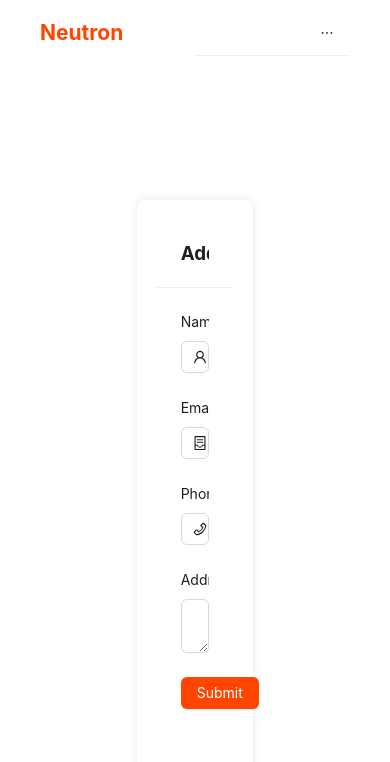
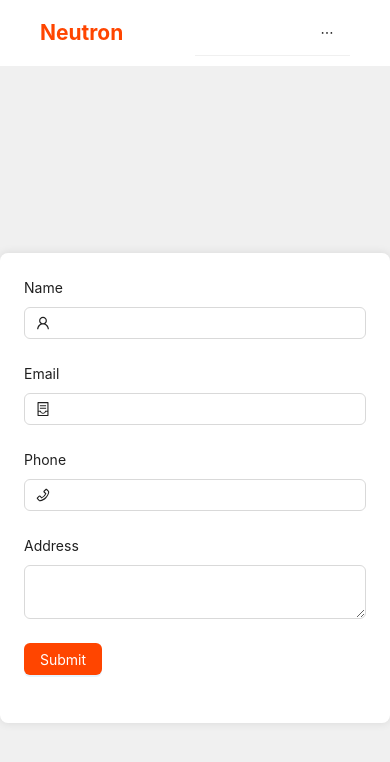
Before and after one commit to mehedi494/to-do-frontend, a React (Vite) app: page /add-contact in a window 390 px wide. Shown: the top 762 px of the page. Built offline with nearby package versions, Linux system fonts and the light colour scheme.

Commit message:
[DONE] AddContact page responsive

```diff
--- a/src/pages/AddContact.jsx
+++ b/src/pages/AddContact.jsx
@@ -32,15 +32,12 @@ const AddContact = () => {
   };
 
   return (
-    <div style={{margin:0,padding:0, overflow:"hidden"}}>
+    <div style={{margin:0,padding:0, overflow:"hidden", background:"#f0f0f0"}}>
       <Row justify="center"  align="middle" gutter={20} style={{
         height: "100vh",
       }}>
-    <Col  span={8}>
-      <Card title={<h3>Add your <span style={{
-        color:"orangered"
-      }
-      }>contact here..</span></h3>}  bordered={false} style={{ boxShadow: '0 0 10px rgba(0, 0, 0, 0.1)', padding: '20px' }}>
+    <Col  xs={24} sm={12} md={8} lg={6}>
+      <Card   bordered={false} style={{ boxShadow: '0 0 10px rgba(0, 0, 0, 0.1)' }}>
       <Form layout="vertical" {...formItemLayout} onFinish={handleSubmit(onSubmit)}>
       {/* Using Controller to integrate Ant Design Input with React Hook Form */}
       <Form.Item label="Name" rules={[
```
